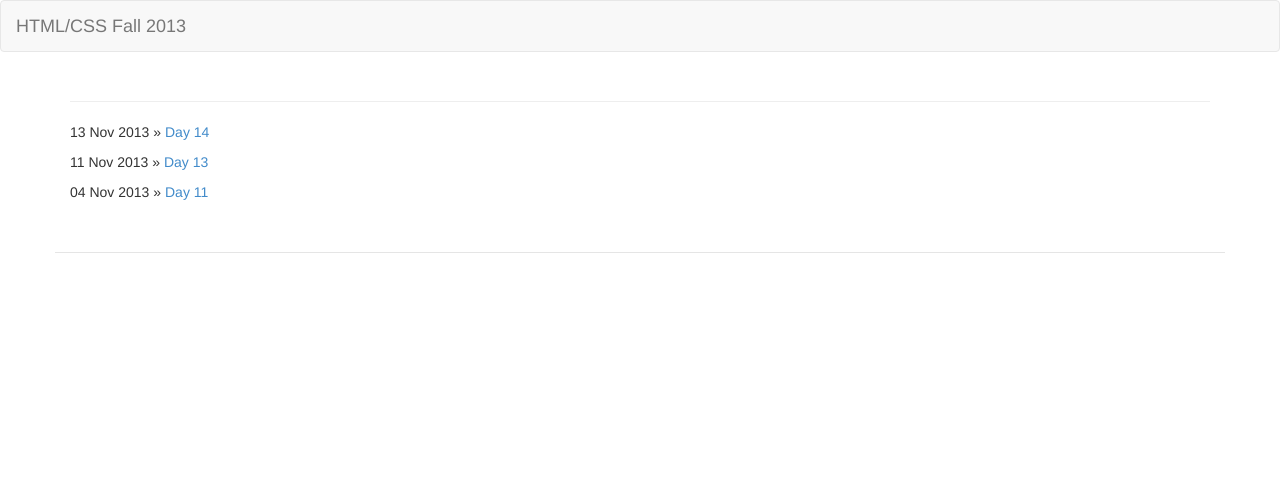
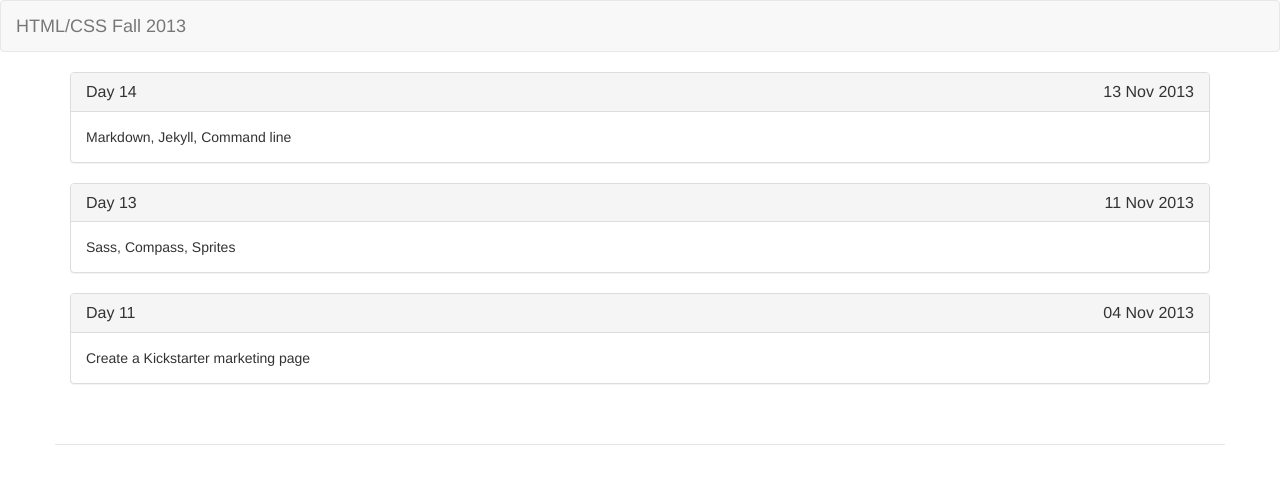
Before and after one commit to tsl-frontend/tsl-frontend.github.io, a Jekyll site: the page built from index.html, in a window 1280 px wide. Shown: the top 484 px of the page. Built offline with Jekyll 4.4.1, drawn with Linux system fonts in a browser that asks for light colours; Markdown is read by kramdown in place of the engine named in the settings.

Commit message:
Updated layout of homepage.

```diff
--- a/_layouts/page.html
+++ b/_layouts/page.html
@@ -2,8 +2,10 @@
 layout: default
 ---
 
+{% if page.title %}
 <div class="page-header">
     <h1>{{ page.title }} <small>{{ page.small }}</small></h1>
 </div>
+{% endif %}
 
 {{ content }}
--- a/_posts/2013-11-04-11.md
+++ b/_posts/2013-11-04-11.md
@@ -2,6 +2,8 @@
 layout: post
 title:  "Day 11"
 categories: day
+topics:
+    - Create a Kickstarter marketing page
 ---
 
 ## Create a marketing page for a Kickstarter project
--- a/_posts/2013-11-11-13.md
+++ b/_posts/2013-11-11-13.md
@@ -2,6 +2,8 @@
 layout: post
 title:  "Day 13"
 categories: day
+topics:
+    - Sass, Compass, Sprites
 events:
     - "[Chris McAvoy](http://www.eventbrite.com/event/9249089275) @ 5pm Nov 13 • pass: `TSL`"
     - "[Prototype-It Weekend](/events/prototype-it.html)"
--- a/_posts/2013-11-13-14.md
+++ b/_posts/2013-11-13-14.md
@@ -2,6 +2,8 @@
 layout: post
 title:  "Day 14"
 categories: day
+topics:
+    - Markdown, Jekyll, Command line
 events:
     - "Office hours: Nov 16, 4pm at Book Cellar in Lincoln Square"
     - "[Prototype-It Weekend](/events/prototype-it.html)"
--- a/index.html
+++ b/index.html
@@ -3,7 +3,17 @@ layout: page
 ---
 
 {% for post in site.posts %}
-  <p>
-      <span>{{ post.date | date_to_string }}</span> &raquo; <a href="{{ post.url }}">{{ post.title }}</a>
-  </p>
+<div class="panel panel-default">
+    <div class="panel-heading">
+        <h3 class="panel-title">
+            <a href="{{ post.url }}">{{ post.title }}</a>
+            <a href="{{ post.url }}"><span class="pull-right badge">{{ post.date | date_to_string }}</span></a>
+        </h3>
+    </div>
+    <div class="panel-body">
+        {% for topic in post.topics %}
+            {{ topic }}<br>
+        {% endfor %}
+    </div>
+</div>
 {% endfor %}
```
